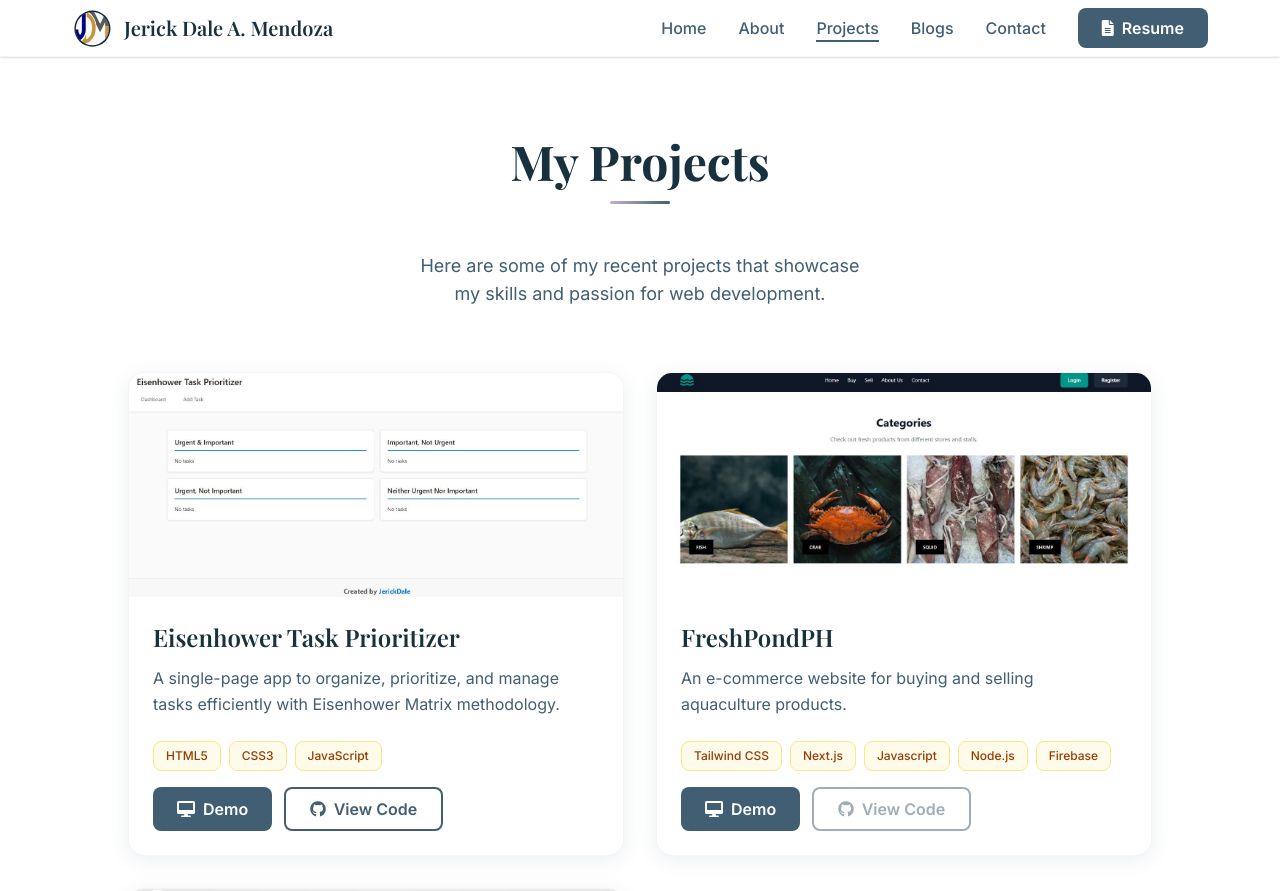
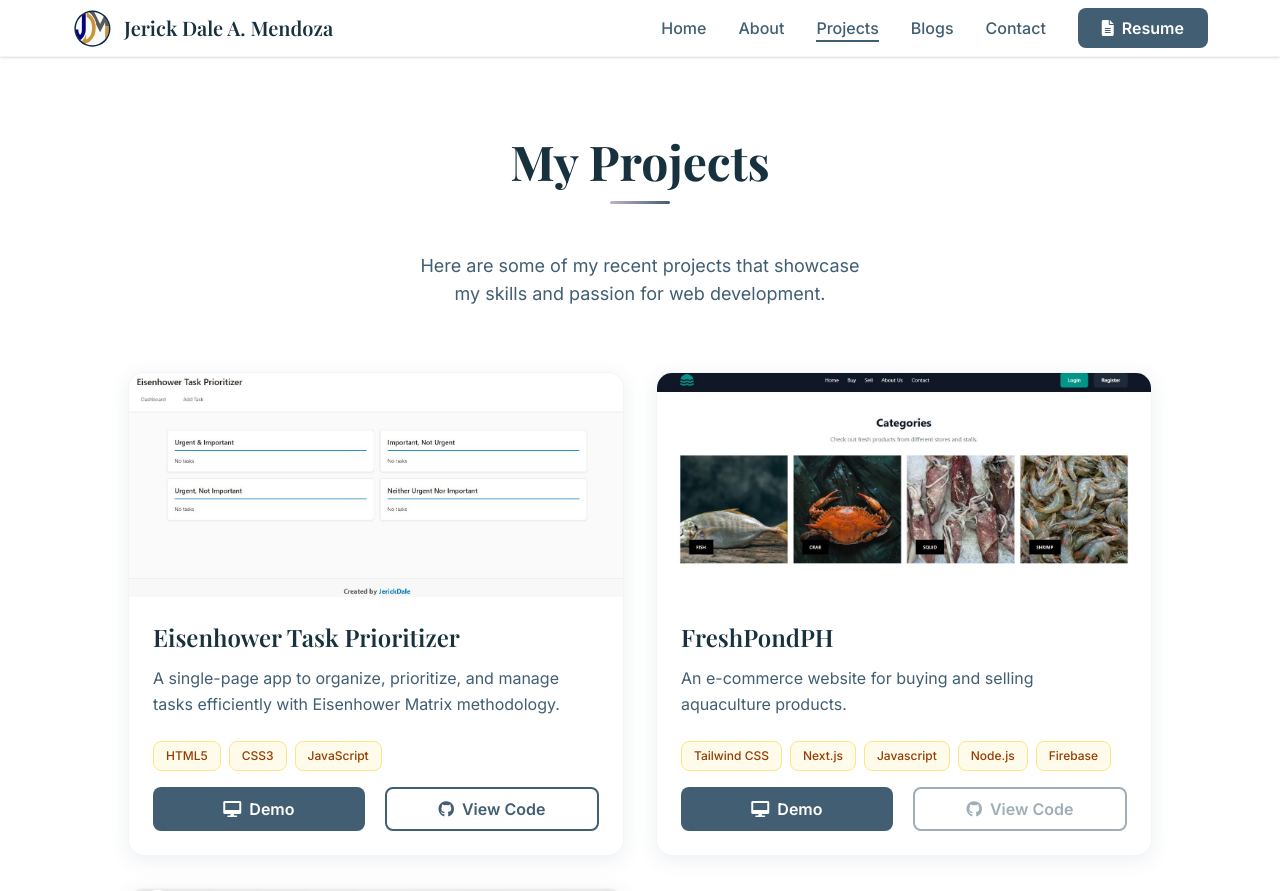
Before and after one commit to JuanLuther/jdm-portfolio, a React (Vite) app: page /projects in a window 1280 px wide. Shown: the top 891 px of the page. Built offline with nearby package versions, Linux system fonts and the light colour scheme.

Commit message:
fixed(layout):buttons is now w-full

```diff
--- a/src/components/common/buttons/Button.jsx
+++ b/src/components/common/buttons/Button.jsx
@@ -19,7 +19,7 @@ const Button = ({
       to={href}
       className={`btn-${type} ${
         size == "small" ? "px-6 py-2" : "px-8 py-3"
-      } rounded-lg font-semibold inline-flex items-center justify-center ${disabledClass} w-fit`}
+      } rounded-lg font-semibold inline-flex items-center justify-center ${disabledClass} w-full text-nowrap`}
     >
       <i className={`${icon} mr-2`}></i>
       {text}
--- a/src/components/common/cards/ProjectCard.jsx
+++ b/src/components/common/cards/ProjectCard.jsx
@@ -42,7 +42,7 @@ export const ProjectCard = ({ project, index }) => {
           </motion.p>
 
           {/* Technologies */}
-          <div className="flex flex-wrap gap-2">
+          <div className="flex  flex-wrap gap-2">
             {project.technologies.map((tech, index) => (
               <motion.span
                 variants={itemVariants}
@@ -57,7 +57,7 @@ export const ProjectCard = ({ project, index }) => {
             ))}
           </div>
           {/* Buttons */}
-          <div className="flex space-x-3 mt-4">
+          <div className="flex flex-col sm:flex-row space-x-3 mt-4 gap-2">
             <Button
               text={"Demo"}
               type={"primary"}
```
